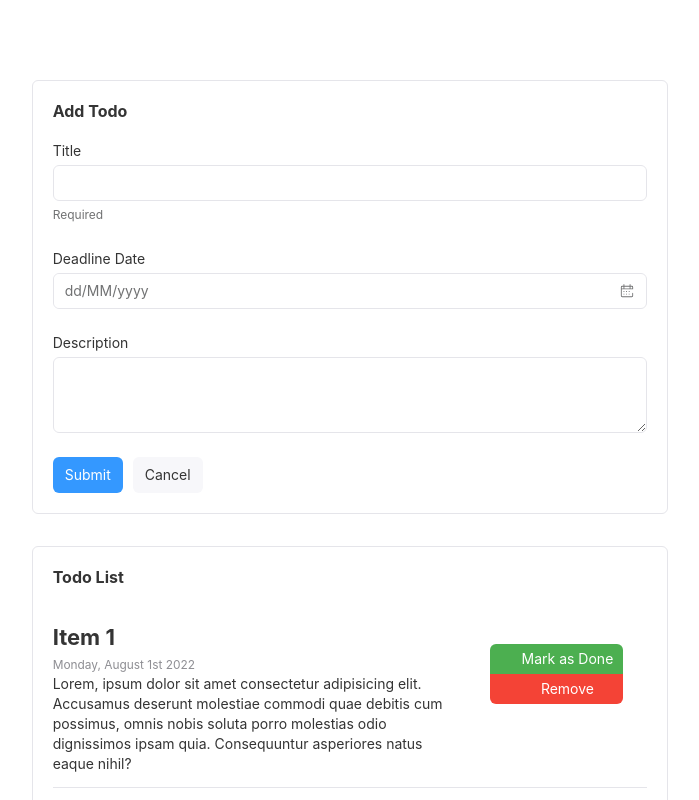
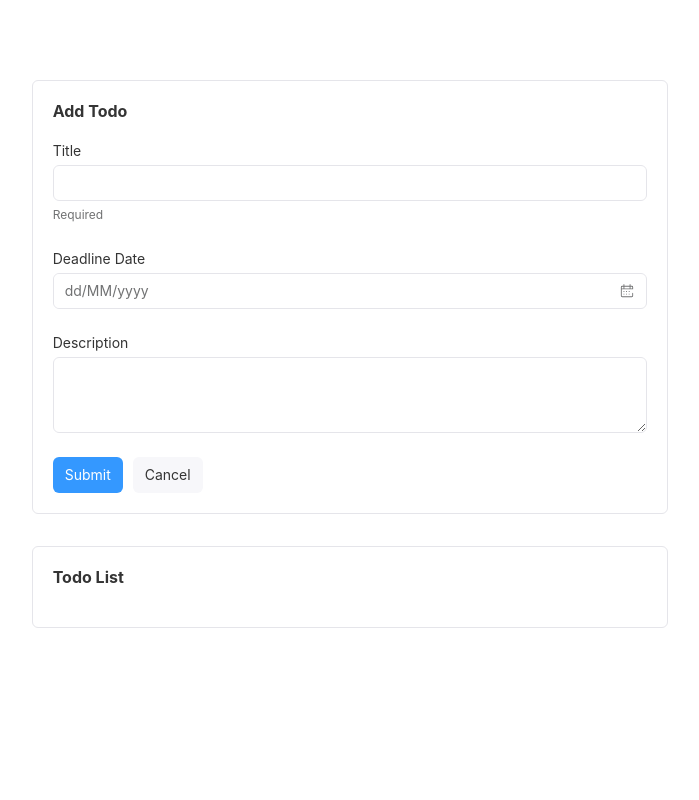
Before and after one commit to taufanfadhilah/react-vite-rsuite-mobx, a React (Vite) app: page / in a window 1280 px wide. Shown: the top 800 px of the page, without its empty margins (290-989 px from the left). Built offline with nearby package versions, Linux system fonts and the light colour scheme; some icons are missing.

Commit message:
feat: integrate with MobX

```diff
--- a/package.json
+++ b/package.json
@@ -10,6 +10,8 @@
   },
   "dependencies": {
     "@rsuite/icons": "^1.0.2",
+    "mobx": "^6.6.1",
+    "mobx-react-lite": "^3.4.0",
     "react": "^18.2.0",
     "react-dom": "^18.2.0",
     "rsuite": "^5.16.2"
--- a/src/components/InputForm.tsx
+++ b/src/components/InputForm.tsx
@@ -1,4 +1,6 @@
 import React, { useRef, useState } from "react";
+import { useStore } from "../store";
+import { TodoInterface } from "../types/Todo";
 import { Panel, Form, Input, DatePicker, ButtonToolbar, Button } from "rsuite";
 
 const Textarea = React.forwardRef((props, ref: any) => (
@@ -6,15 +8,16 @@ const Textarea = React.forwardRef((props, ref: any) => (
 ));
 
 export default function InputForm() {
+  const { todoStore } = useStore();
   const [formValue, setFormValue] = useState({
     title: "",
-    deadline: "",
+    deadline: new Date(),
     description: "",
   });
   const formRef = useRef<any>(null);
 
-  const handleSubmit = (status: boolean) => {
-    console.log({ formValue, status });
+  const handleSubmit = () => {
+    todoStore.addTodo(formValue as TodoInterface);
   };
 
   return (
@@ -38,7 +41,7 @@ export default function InputForm() {
             block
             name="deadline"
             onSelect={(date: Date) =>
-              setFormValue({ ...formValue, deadline: date.toLocaleString() })
+              setFormValue({ ...formValue, deadline: date })
             }
           />
         </Form.Group>
--- a/src/components/TodoList.tsx
+++ b/src/components/TodoList.tsx
@@ -1,19 +1,19 @@
 import { Panel, List, FlexboxGrid, Col, ButtonGroup, Button } from "rsuite";
+import { observer } from "mobx-react-lite";
+import { useStore } from "../store";
+import { TodoInterface } from "../types/Todo";
 import TrashIcon from "@rsuite/icons/Trash";
 import CheckOutlineIcon from "@rsuite/icons/CheckOutline";
 
-const Item = () => (
+const Item = (props: { todo: TodoInterface }) => (
   <List.Item>
     <FlexboxGrid justify="space-between">
       <FlexboxGrid.Item colspan={16}>
-        <h4>Item 1</h4>
-        <small style={{ color: "#8e8e93" }}>Monday, August 1st 2022</small>
-        <p>
-          Lorem, ipsum dolor sit amet consectetur adipisicing elit. Accusamus
-          deserunt molestiae commodi quae debitis cum possimus, omnis nobis
-          soluta porro molestias odio dignissimos ipsam quia. Consequuntur
-          asperiores natus eaque nihil?
-        </p>
+        <h4>{props.todo.title}</h4>
+        <small style={{ color: "#8e8e93" }}>
+          {props.todo.deadline.toString()}
+        </small>
+        <p>{props.todo.description}</p>
       </FlexboxGrid.Item>
       <FlexboxGrid.Item
         as={Col}
@@ -35,14 +35,18 @@ const Item = () => (
   </List.Item>
 );
 
-export default function TodoList() {
+const TodoList = () => {
+  const { todoStore } = useStore();
+
   return (
     <Panel header="Todo List" bordered>
       <List>
-        {[1, 2, 3].map((val) => (
-          <Item key={val} />
+        {todoStore.todos.map((todo: TodoInterface) => (
+          <Item key={todo.title} todo={todo} />
         ))}
       </List>
     </Panel>
   );
-}
+};
+
+export default observer(TodoList);
--- a/src/main.tsx
+++ b/src/main.tsx
@@ -1,12 +1,15 @@
-import React from 'react'
-import ReactDOM from 'react-dom/client'
-import App from './App'
-import './index.css'
+import React from "react";
+import ReactDOM from "react-dom/client";
+import App from "./App";
+import store, { StoreContext } from "./store";
+import "./index.css";
 // import default style
 import "rsuite/dist/rsuite.min.css";
 
-ReactDOM.createRoot(document.getElementById('root') as HTMLElement).render(
+ReactDOM.createRoot(document.getElementById("root") as HTMLElement).render(
   <React.StrictMode>
-    <App />
+    <StoreContext.Provider value={store}>
+      <App />
+    </StoreContext.Provider>
   </React.StrictMode>
-)
+);
--- /dev/null
+++ b/src/store/TodoStore.ts
@@ -0,0 +1,19 @@
+import { makeObservable, observable, action } from "mobx";
+import { TodoInterface } from "../types/Todo";
+
+class TodoStore {
+  todos: TodoInterface[] = [];
+
+  constructor() {
+    makeObservable(this, {
+      todos: observable,
+      addTodo: action,
+    });
+  }
+
+  addTodo(todo: TodoInterface) {
+    this.todos.push(todo);
+  }
+}
+
+export default TodoStore;
--- /dev/null
+++ b/src/store/index.ts
@@ -0,0 +1,14 @@
+import { createContext, useContext } from "react";
+import todoStore from "./TodoStore";
+
+const store = {
+  todoStore: new todoStore(),
+};
+
+export const StoreContext = createContext(store);
+
+export const useStore = () => {
+  return useContext<typeof store>(StoreContext);
+};
+
+export default store;
--- /dev/null
+++ b/src/types/Todo.ts
@@ -0,0 +1,5 @@
+export interface TodoInterface {
+  title: string;
+  deadline: Date;
+  description?: string;
+}
```
Also changed, not shown: 1 other file (tests, documents, lock files or other folders).
